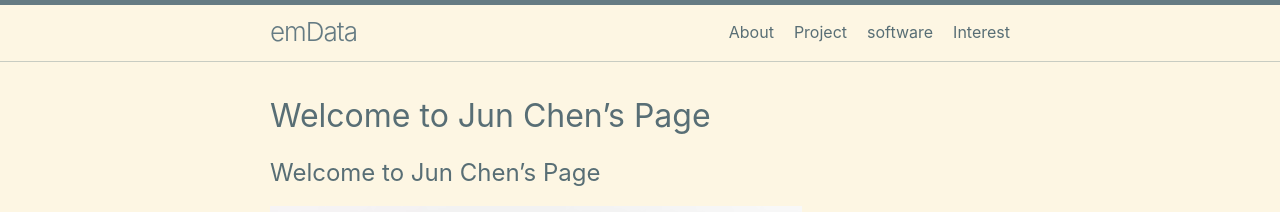
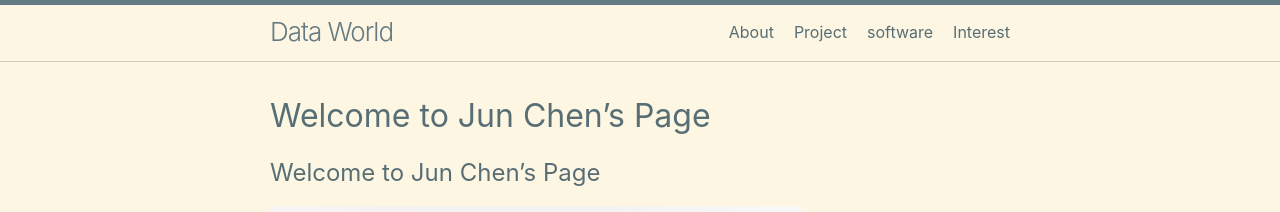
Before and after one commit to chenjunonly/home, a Jekyll site: the page built from index.md, in a window 1280 px wide. Shown: the top 212 px of the page. Built offline with Jekyll 4.4.1, drawn with Linux system fonts in a browser that asks for light colours; our own code applies the rules of GitHub Pages for plain Markdown files.

Commit message:
Update _config.yml

```diff
--- a/_config.yml
+++ b/_config.yml
@@ -1,4 +1,4 @@
-title: emData
+title: Data World
 author:
   name: Data Scientist, Statistic Geneticist, bioinformatician.
   email: chenjuncau@gmail.com
```
